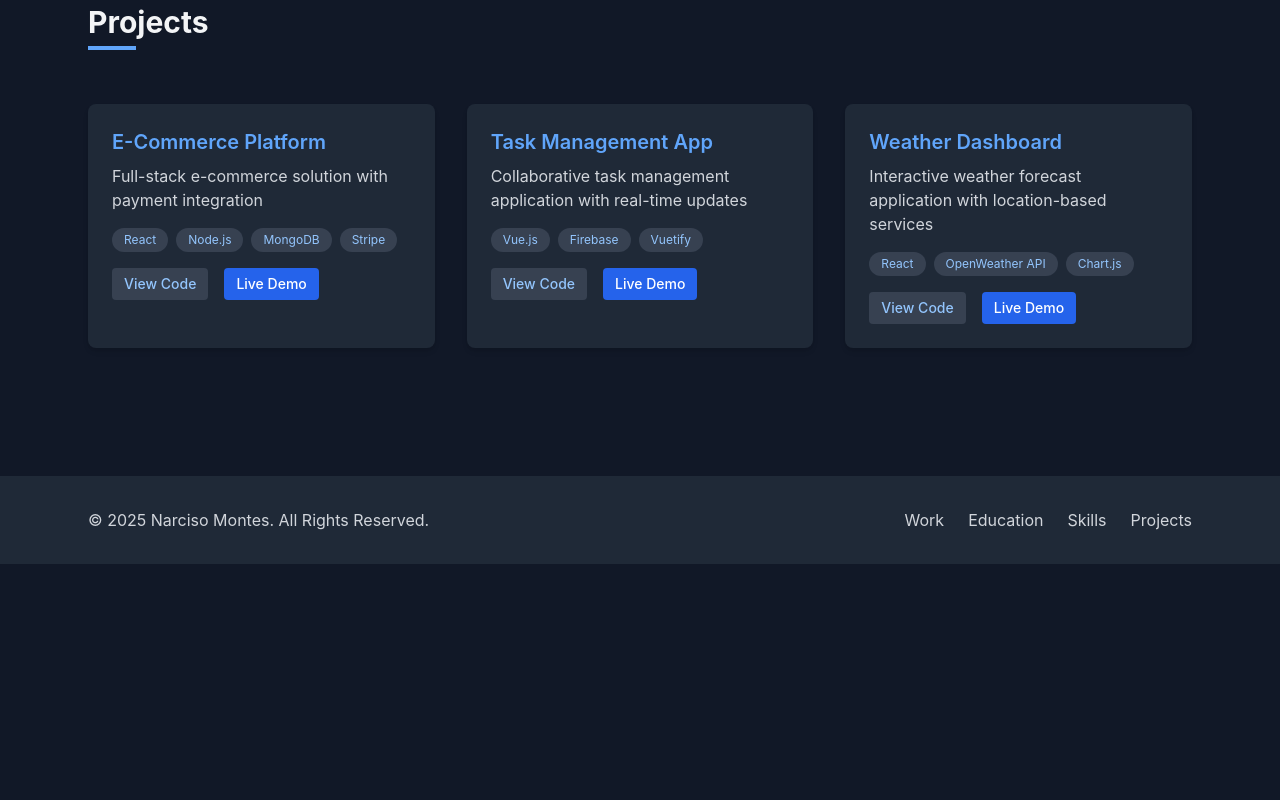
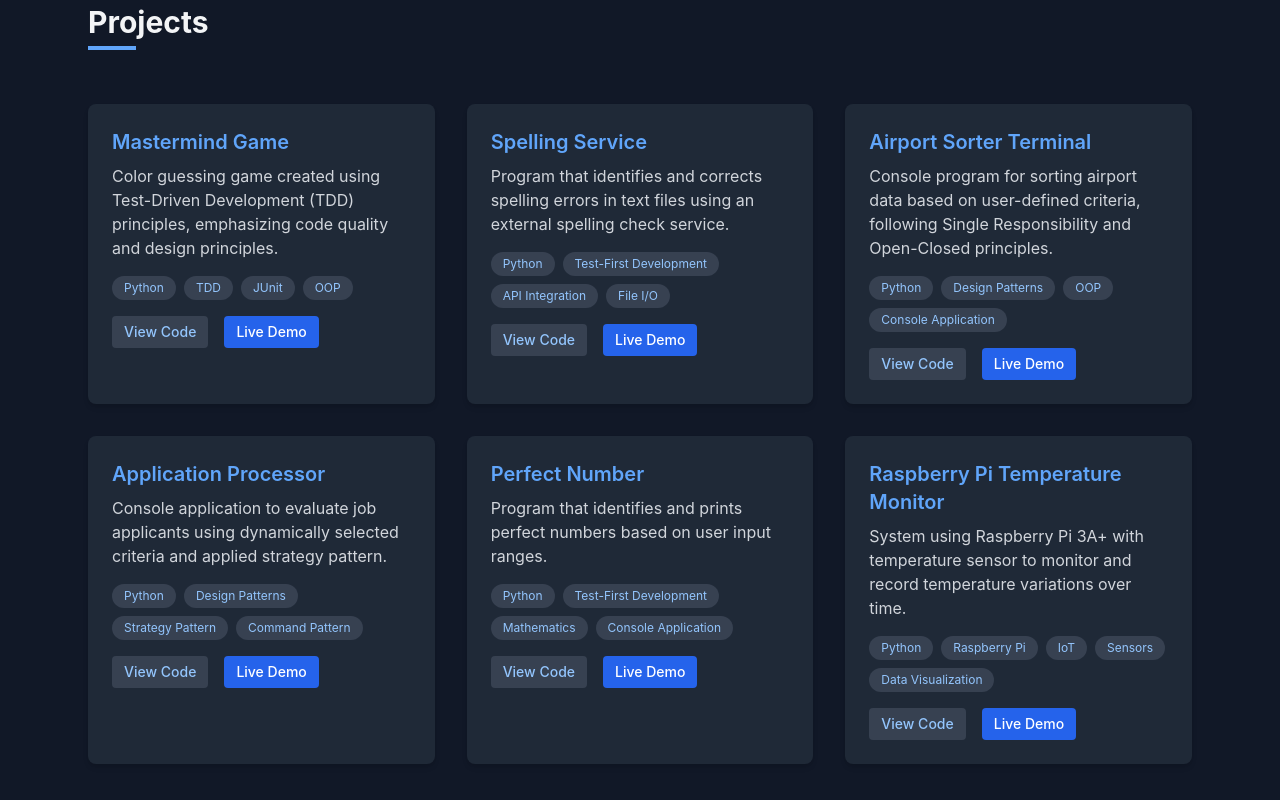
Before and after one commit to TheSilverClassic/Portfolio-2025, a React (Create React App) app in the folder app/: page / in a window 1280 px wide. Shown: the part 2680-3480 px from the top of the page. Before the commit the page ends 3244 px from the top, so only its background shows below. Built offline with nearby package versions, Linux system fonts and the light colour scheme.

Commit message:
Updated project entries in Projects.js to include new Python-based applications and their descriptions, enhancing the portfolio showcase.

```diff
--- a/app/src/components/Projects.js
+++ b/app/src/components/Projects.js
@@ -40,19 +40,39 @@ const ProjectCard = ({ title, description, technologies }) => {
 const Projects = () => {
   const projects = [
     {
-      title: 'E-Commerce Platform',
-      description: 'Full-stack e-commerce solution with payment integration',
-      technologies: ['React', 'Node.js', 'MongoDB', 'Stripe']
+      title: 'Mastermind Game',
+      description: 'Color guessing game created using Test-Driven Development (TDD) principles, emphasizing code quality and design principles.',
+      technologies: ['Python', 'TDD', 'JUnit', 'OOP'],
+      github: 'https://github.com/TheSilverClassic/Mastermind'
     },
     {
-      title: 'Task Management App',
-      description: 'Collaborative task management application with real-time updates',
-      technologies: ['Vue.js', 'Firebase', 'Vuetify']
+      title: 'Spelling Service',
+      description: 'Program that identifies and corrects spelling errors in text files using an external spelling check service.',
+      technologies: ['Python', 'Test-First Development', 'API Integration', 'File I/O'],
+      github: 'https://github.com/TheSilverClassic/Spelling_Service'
     },
     {
-      title: 'Weather Dashboard',
-      description: 'Interactive weather forecast application with location-based services',
-      technologies: ['React', 'OpenWeather API', 'Chart.js']
+      title: 'Airport Sorter Terminal',
+      description: 'Console program for sorting airport data based on user-defined criteria, following Single Responsibility and Open-Closed principles.',
+      technologies: ['Python', 'Design Patterns', 'OOP', 'Console Application'],
+      github: 'https://github.com/TheSilverClassic/Airports'
+    },
+    {
+      title: 'Application Processor',
+      description: 'Console application to evaluate job applicants using dynamically selected criteria and applied strategy pattern.',
+      technologies: ['Python', 'Design Patterns', 'Strategy Pattern', 'Command Pattern'],
+      github: 'https://github.com/TheSilverClassic/Application_Processor'
+    },
+    {
+      title: 'Perfect Number',
+      description: 'Program that identifies and prints perfect numbers based on user input ranges.',
+      technologies: ['Python', 'Test-First Development', 'Mathematics', 'Console Application'],
+      github: 'https://github.com/TheSilverClassic/Perfect_Number'
+    },
+    {
+      title: 'Raspberry Pi Temperature Monitor',
+      description: 'System using Raspberry Pi 3A+ with temperature sensor to monitor and record temperature variations over time.',
+      technologies: ['Python', 'Raspberry Pi', 'IoT', 'Sensors', 'Data Visualization']
     }
   ];
 
```
